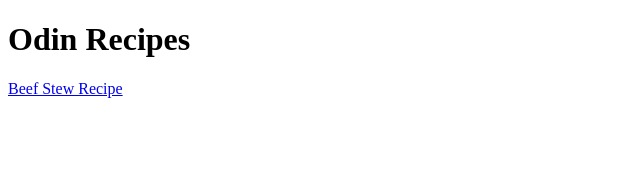
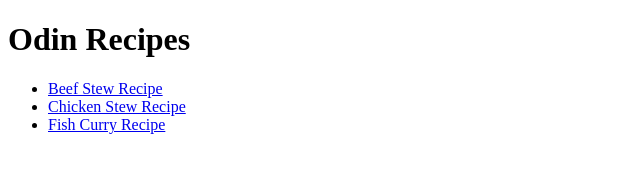
Before and after one commit to WanAqilDev/odin-recipes, a plain HTML site: page index.html in a window 1280 px wide. Shown: the whole page, without its empty margins (0-640 px from the left). Drawn offline with Linux system fonts and the light colour scheme.

Commit message:
add: links to the recipe list

```diff
--- a/index.html
+++ b/index.html
@@ -7,6 +7,10 @@
 </head>
 <body>
     <h1>Odin Recipes</h1>
-    <a href="recipes/beefstew.html">Beef Stew Recipe</a>
+    <ul>
+        <li><a href="recipes/beefstew.html">Beef Stew Recipe</a></li>
+        <li><a href="recipes/chickenstew.html">Chicken Stew Recipe</a></li>
+        <li><a href="recipes/fishcurry.html">Fish Curry Recipe</a></li>
+    </ul>
 </body>
 </html>
```
Also changed, not shown: 1 other file.
